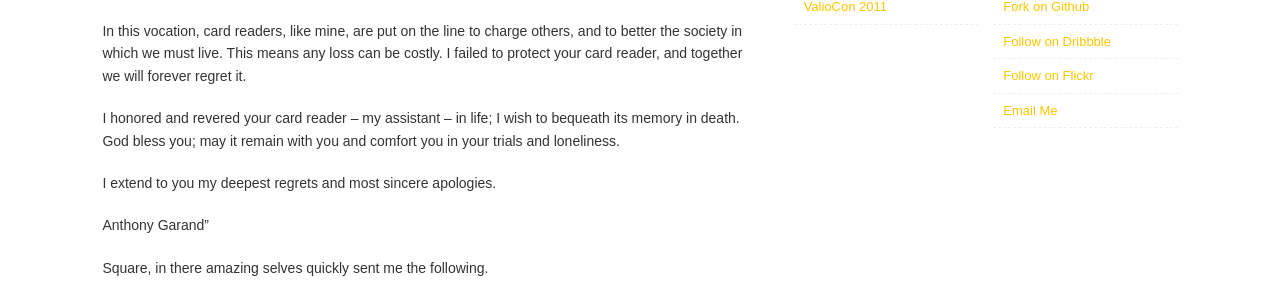
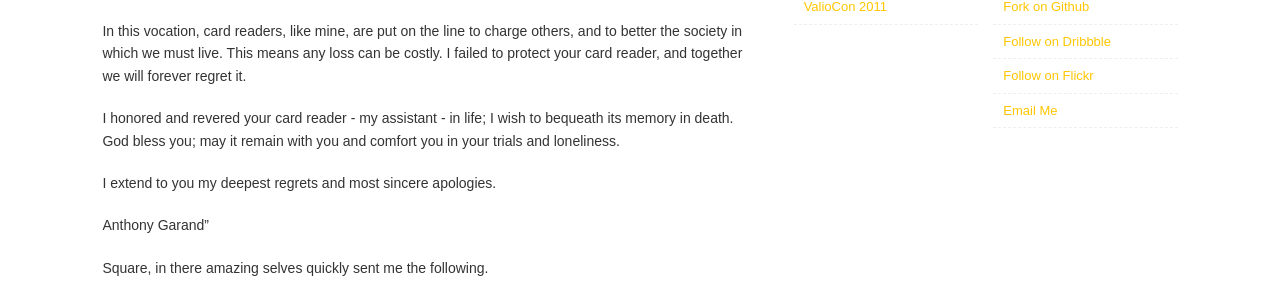
Before and after one commit to garand/garand, a Jekyll site: the page built from _posts/2011-05-19-square-support.md, in a window 1280 px wide and 1144 px high. Shown: the part 380-682 px from the top of the window. Built offline with Jekyll 4.4.1, drawn with Linux system fonts in a browser that asks for light colours; some web fonts are replaced; Markdown is read by kramdown in place of the engine named in the settings; comment, search, counter and statistics services are not loaded.

```diff
--- a/_posts/2011-05-19-square-support.md
+++ b/_posts/2011-05-19-square-support.md
@@ -8,11 +8,11 @@ I recently lost my Square reader so naturally I went to the Square website to fi
 
 I decided to have a little fun with it and sent them this.
 
-"I regret to inform you of your card reader's loss. We know it comes as striking news to you, your coworkers and loved ones. How tragic that black, and white card readers alike, must depart from my possession at such a young age. My deepest sympathies and affections are extended to you and your coworkers. I cannot begin to comprehend the grief and sorrow that you’ll experience within the next few days.
+"I regret to inform you of your card reader's loss. We know it comes as striking news to you, your coworkers and loved ones. How tragic that black, and white card readers alike, must depart from my possession at such a young age. My deepest sympathies and affections are extended to you and your coworkers. I cannot begin to comprehend the grief and sorrow that you'll experience within the next few days.
 
 In this vocation, card readers, like mine, are put on the line to charge others, and to better the society in which we must live. This means any loss can be costly. I failed to protect your card reader, and together we will forever regret it.
 
-I honored and revered your card reader – my assistant – in life; I wish to bequeath its memory in death. God bless you; may it remain with you and comfort you in your trials and loneliness.
+I honored and revered your card reader - my assistant - in life; I wish to bequeath its memory in death. God bless you; may it remain with you and comfort you in your trials and loneliness.
 
 I extend to you my deepest regrets and most sincere apologies.
 
```
